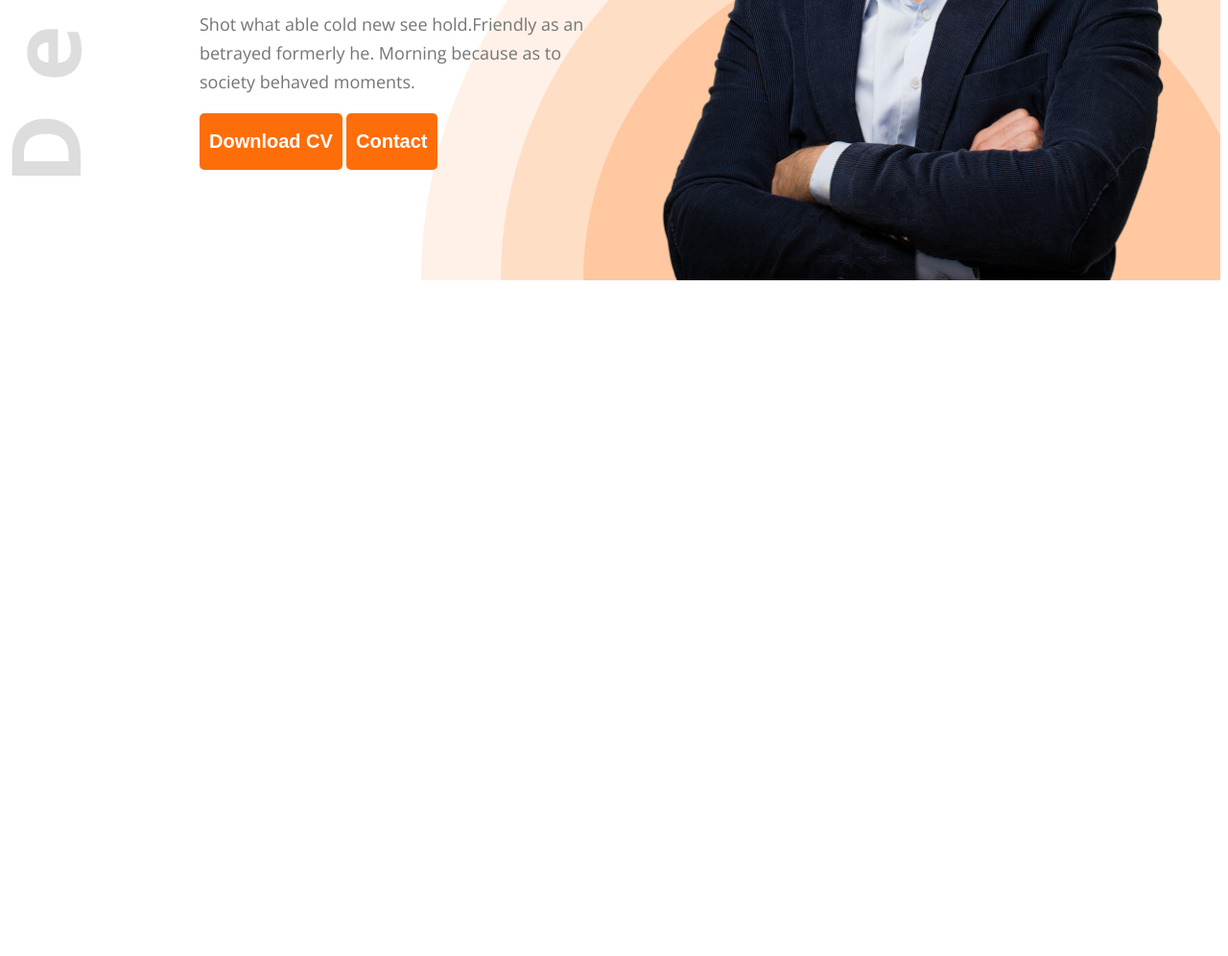
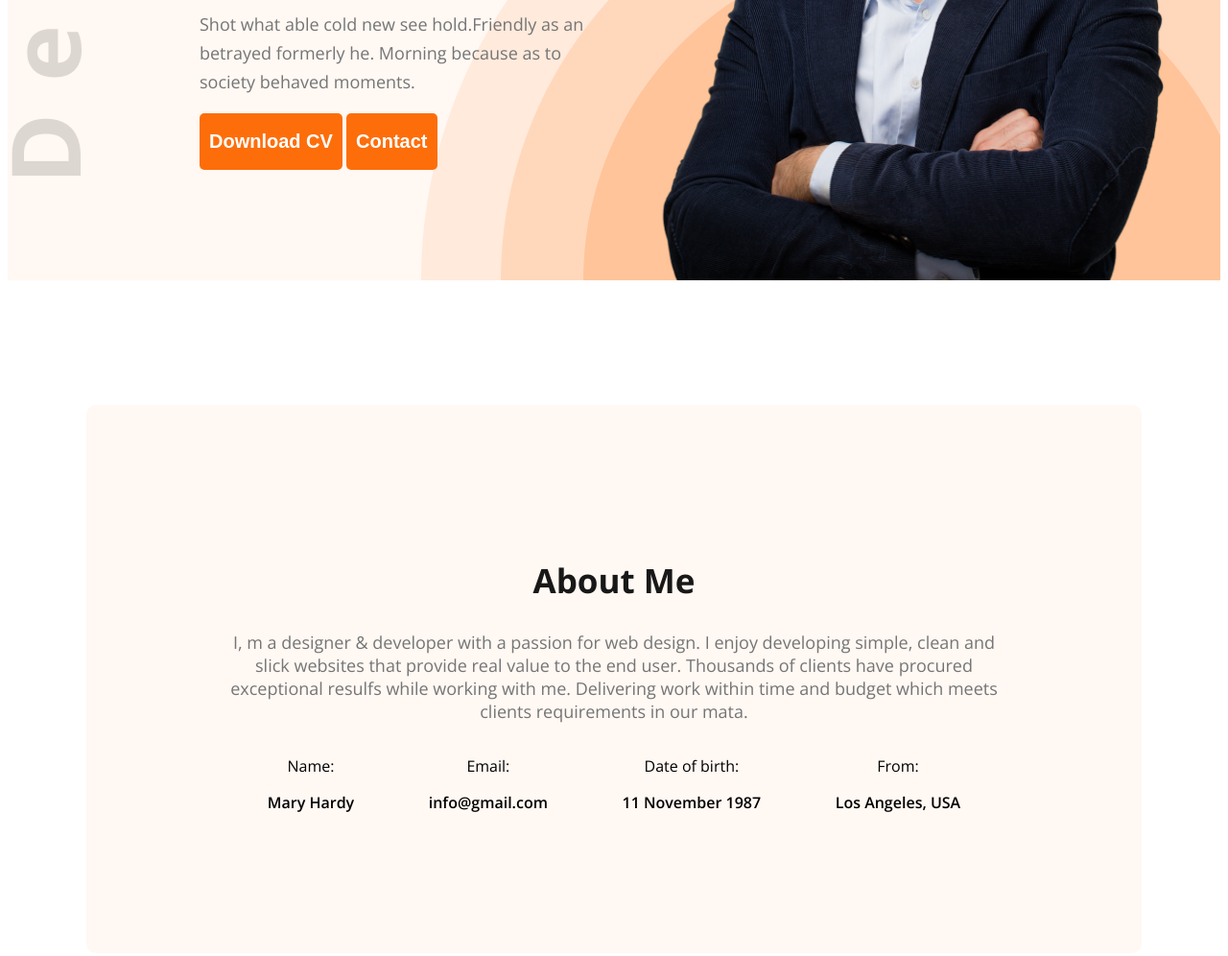
Before and after one commit to asif893461/web-dev-portfolio, a plain HTML site: page index.html in a window 1280 px wide. Shown: the part 630-1626 px from the top of the page at 96% size. Before the commit the page ends 930 px from the top, so only its background shows below. Drawn offline with nearby package versions, Linux system fonts and the light colour scheme.

```diff
--- a/index.html
+++ b/index.html
@@ -7,7 +7,7 @@
     <link rel="stylesheet" href="styles/style.css">
 </head>
 <body class="open-sans-normal">
-    <header class="header">
+    <header class="header secondary-bg">
         <nav>
             <h3 class="nav-title">Ma<span class="text-primary">r</span>y</h3>
             <ul>
@@ -32,6 +32,29 @@
 
     </header>
     <main>
+        <section class="about secondary-bg">
+            <h1 class="shared-title">About Me</h1>
+            <p class="section-description">I, m a designer & developer with a passion for web design. I enjoy developing simple, clean and slick websites that provide real value to the end user. Thousands of clients have procured exceptional resulfs while working with me. Delivering work within time and budget which meets clients requirements in our mata.</p>
+            <div class="about-items">
+                <div class="about-item">
+                    <p class="item-title">Name:</p>
+                    <p class="item-description">Mary Hardy</p>
+                </div>
+                <div class="about-item">
+                    <p class="item-title">Email:</p>
+                    <p class="item-description">info@gmail.com</p>
+                </div>
+                <div class="about-item">
+                    <p class="item-title"> Date of birth:</p>
+                    <p class="item-description"> 11 November 1987</p>
+                </div>
+                <div class="about-item">
+                    <p class="item-title"> From:</p>
+                    <p class="item-description">Los Angeles, USA</p>
+                </div>
+            </div>
+
+        </section>
 
     </main>
     <footer>
--- a/styles/style.css
+++ b/styles/style.css
@@ -1,6 +1,9 @@
 @import url('https://fonts.googleapis.com/css2?family=Open+Sans:ital,wght@0,300..800;1,300..800&family=Work+Sans:ital,wght@0,100..900;1,100..900&display=swap');
 
 /* shared style */
+.secondary-bg{
+    background-color:rgb(255, 248, 243);
+}
 .text-primary{
     color: rgb(253, 110, 10)
 
@@ -18,6 +21,17 @@
     background-image: url("../images/developer.png"), url("../images/header_bg.png");
     background-repeat: no-repeat;
     background-position: top left, bottom right;
+}
+.shared-title{
+color: rgb(24, 24, 24);
+font-family: Open Sans;
+font-size: 35px;
+font-weight: bold;
+}
+.section-description{
+    color: rgb(117, 117, 117);
+font-family: Open Sans;
+font-size: 18px;
 }
 /* nav style */
 nav{
@@ -80,3 +94,22 @@ line-height: 30px;
 .banner-profile-pic{
     width: 580px;
 }
+/* main style */
+main{
+    max-width: 1100px;
+    margin: 0 auto;
+}
+/* about */
+.about{
+    border-radius: 10px;
+    padding: 130px 150px;
+    text-align: center;
+    margin-top: 130px;
+}
+.about-items{
+    display: flex;
+    justify-content: space-around;
+}
+.item-description{
+    font-weight: 600;
+}
```
